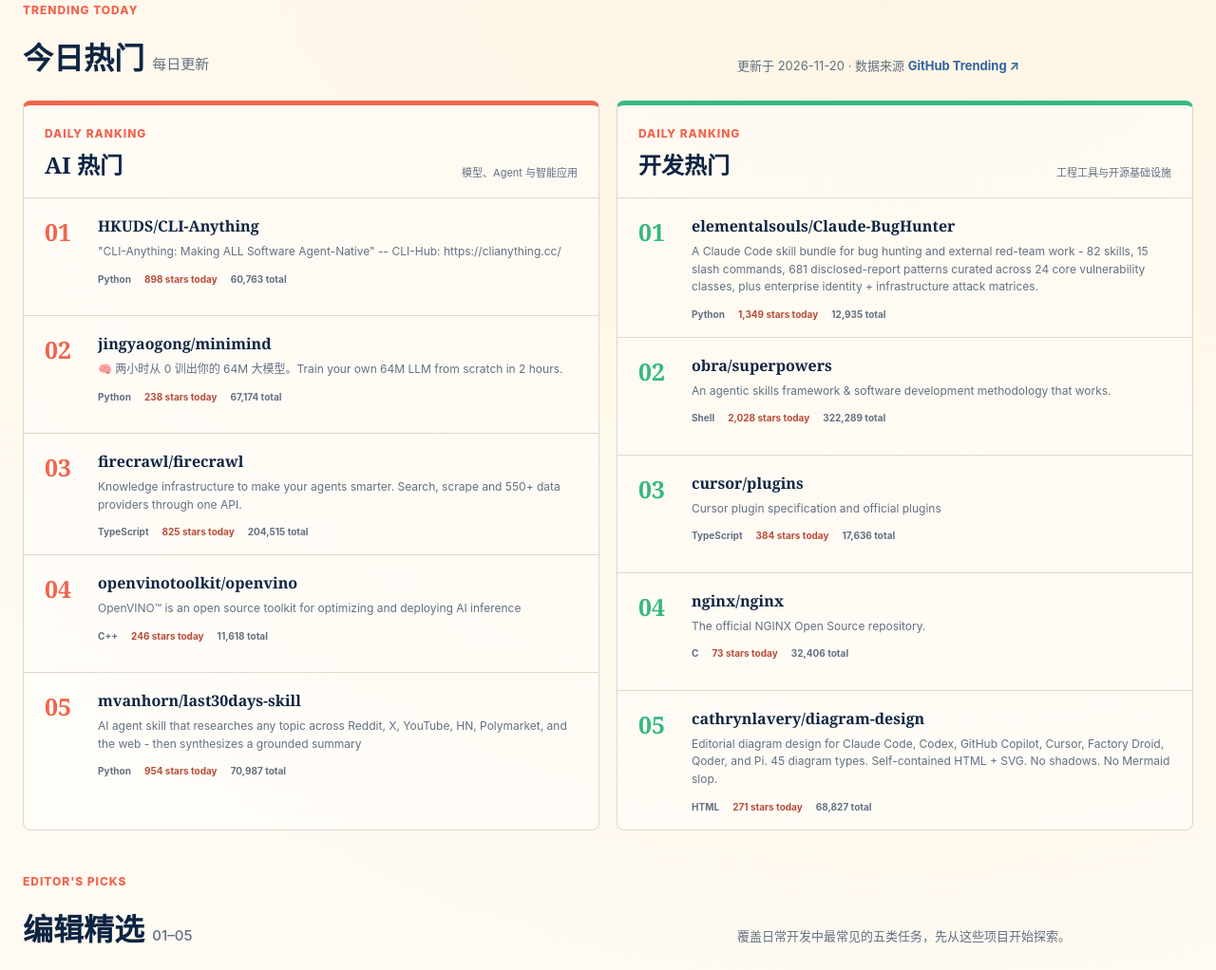
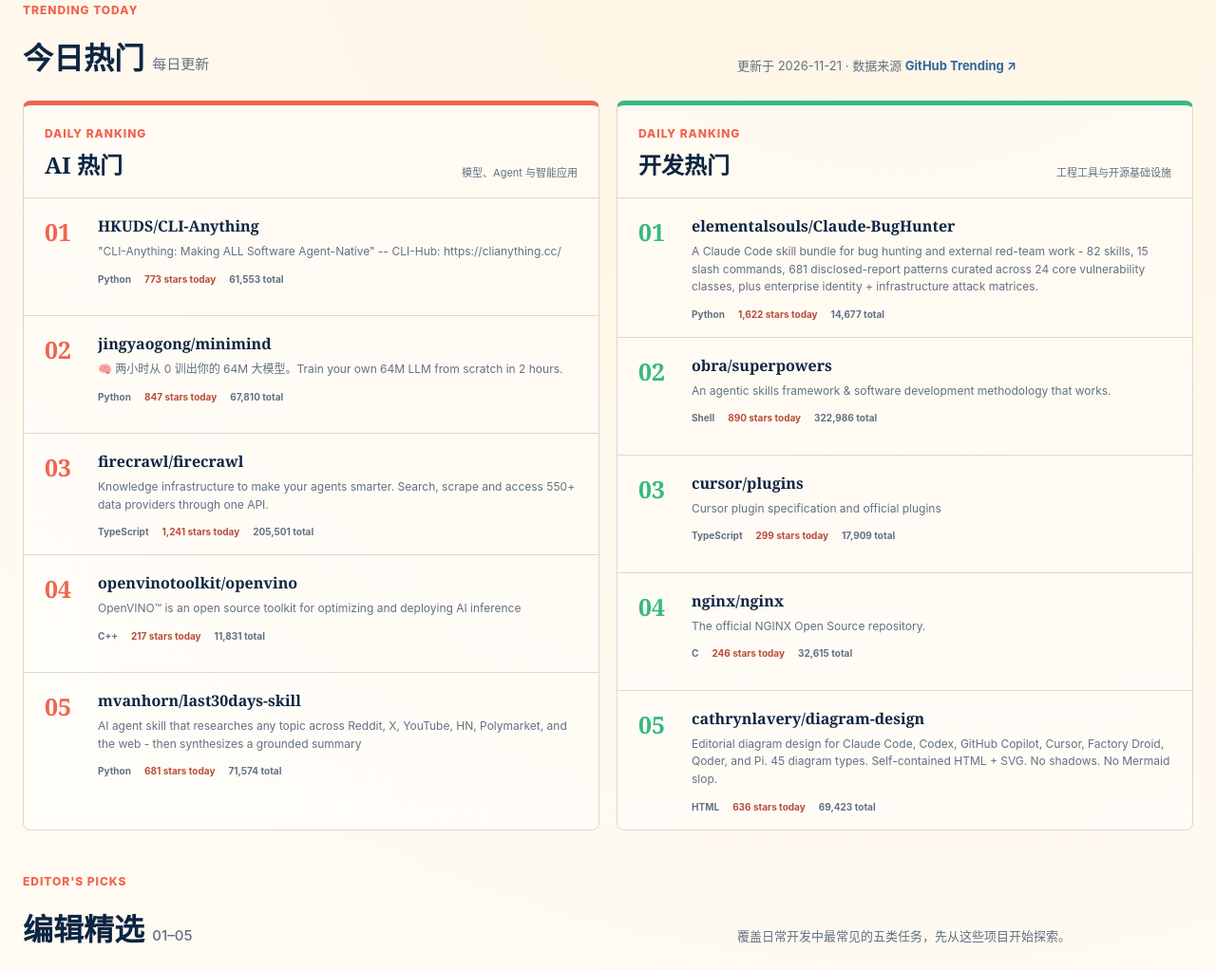
Before and after one commit to SomiW/AIShare, a plain HTML site: page index.html in a window 1280 px wide. Shown: the part 643-1665 px from the top of the page at 95% size. Drawn offline with Linux system fonts and the light colour scheme.

Commit message:
data: update daily GitHub Trending

```diff
--- a/index.html
+++ b/index.html
@@ -56,7 +56,7 @@
           <h2>今日热门 <span>每日更新</span></h2>
         </div>
         <p>
-          更新于 2026-11-20 · 数据来源
+          更新于 2026-11-21 · 数据来源
           <a href="https://github.com/trending">GitHub Trending ↗</a>
         </p>
       </div>
@@ -77,8 +77,8 @@
               <p>&quot;CLI-Anything: Making ALL Software Agent-Native&quot; -- CLI-Hub: https://clianything.cc/</p>
               <div class="trending-meta">
                 <span>Python</span>
-                <span>898 stars today</span>
-                <span>60,763 total</span>
+                <span>773 stars today</span>
+                <span>61,553 total</span>
               </div>
             </div>
           </li>
@@ -89,8 +89,8 @@
               <p>🧠 两小时从 0 训出你的 64M 大模型。Train your own 64M LLM from scratch in 2 hours.</p>
               <div class="trending-meta">
                 <span>Python</span>
-                <span>238 stars today</span>
-                <span>67,174 total</span>
+                <span>847 stars today</span>
+                <span>67,810 total</span>
               </div>
             </div>
           </li>
@@ -98,11 +98,11 @@
             <span class="trending-rank">03</span>
             <div class="trending-copy">
               <h3><a href="https://github.com/firecrawl/firecrawl">firecrawl/firecrawl</a></h3>
-              <p>Knowledge infrastructure to make your agents smarter. Search, scrape and 550+ data providers through one API.</p>
+              <p>Knowledge infrastructure to make your agents smarter. Search, scrape and access 550+ data providers through one API.</p>
               <div class="trending-meta">
                 <span>TypeScript</span>
-                <span>825 stars today</span>
-                <span>204,515 total</span>
+                <span>1,241 stars today</span>
+                <span>205,501 total</span>
               </div>
             </div>
           </li>
@@ -113,8 +113,8 @@
               <p>OpenVINO™ is an open source toolkit for optimizing and deploying AI inference</p>
               <div class="trending-meta">
                 <span>C++</span>
-                <span>246 stars today</span>
-                <span>11,618 total</span>
+                <span>217 stars today</span>
+                <span>11,831 total</span>
               </div>
             </div>
           </li>
@@ -125,8 +125,8 @@
               <p>AI agent skill that researches any topic across Reddit, X, YouTube, HN, Polymarket, and the web - then synthesizes a grounded summary</p>
               <div class="trending-meta">
                 <span>Python</span>
-                <span>954 stars today</span>
-                <span>70,987 total</span>
+                <span>681 stars today</span>
+                <span>71,574 total</span>
               </div>
             </div>
           </li>
@@ -148,8 +148,8 @@
               <p>A Claude Code skill bundle for bug hunting and external red-team work - 82 skills, 15 slash commands, 681 disclosed-report patterns curated across 24 core vulnerability classes, plus enterprise identity + infrastructure attack matrices.</p>
               <div class="trending-meta">
                 <span>Python</span>
-                <span>1,349 stars today</span>
-                <span>12,935 total</span>
+                <span>1,622 stars today</span>
+                <span>14,677 total</span>
               </div>
             </div>
           </li>
@@ -160,8 +160,8 @@
               <p>An agentic skills framework &amp; software development methodology that works.</p>
               <div class="trending-meta">
                 <span>Shell</span>
-                <span>2,028 stars today</span>
-                <span>322,289 total</span>
+                <span>890 stars today</span>
+                <span>322,986 total</span>
               </div>
             </div>
           </li>
@@ -172,8 +172,8 @@
               <p>Cursor plugin specification and official plugins</p>
               <div class="trending-meta">
                 <span>TypeScript</span>
-                <span>384 stars today</span>
-                <span>17,636 total</span>
+                <span>299 stars today</span>
+                <span>17,909 total</span>
               </div>
             </div>
           </li>
@@ -184,8 +184,8 @@
               <p>The official NGINX Open Source repository.</p>
               <div class="trending-meta">
                 <span>C</span>
-                <span>73 stars today</span>
-                <span>32,406 total</span>
+                <span>246 stars today</span>
+                <span>32,615 total</span>
               </div>
             </div>
           </li>
@@ -196,8 +196,8 @@
               <p>Editorial diagram design for Claude Code, Codex, GitHub Copilot, Cursor, Factory Droid, Qoder, and Pi. 45 diagram types. Self-contained HTML + SVG. No shadows. No Mermaid slop.</p>
               <div class="trending-meta">
                 <span>HTML</span>
-                <span>271 stars today</span>
-                <span>68,827 total</span>
+                <span>636 stars today</span>
+                <span>69,423 total</span>
               </div>
             </div>
           </li>
```
